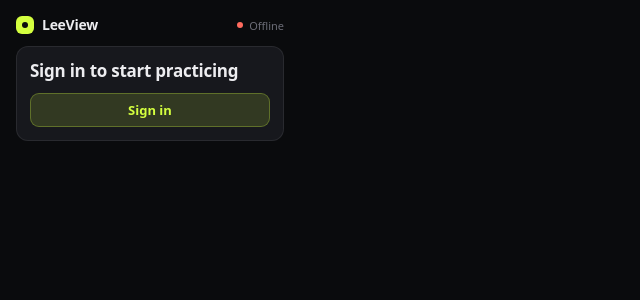
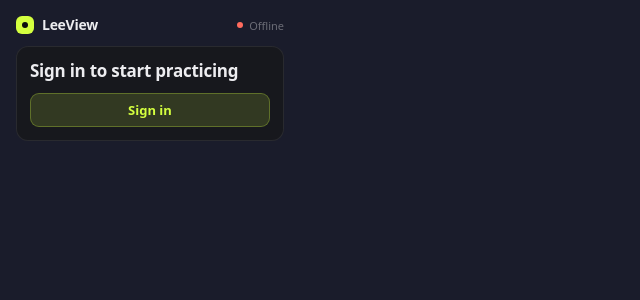
Before and after one commit to devams23/product_leeview, a React (Vite) app in the folder app/extension/: page / in a window 1280 px wide. Shown: the top 300 px of the page, without its empty margins (0-640 px from the left). Built offline with nearby package versions, Linux system fonts and the light colour scheme; no server answers.

Commit message:
Theme: the extension overlay and voice orb move to the same palette, with a stronger tint on the primary button

```diff
--- a/app/extension/index.html
+++ b/app/extension/index.html
@@ -1,13 +1,13 @@
 <!DOCTYPE html>
-<html lang="en" style="background:#0A0B0D">
+<html lang="en" style="background:#1A1C2B">
   <head>
     <meta charset="UTF-8" />
     <meta name="viewport" content="width=device-width, initial-scale=1.0" />
     <meta name="color-scheme" content="dark" />
-    <meta name="theme-color" content="#0A0B0D" />
+    <meta name="theme-color" content="#1A1C2B" />
     <title>LeeView</title>
   </head>
-  <body style="background:#0A0B0D">
+  <body style="background:#1A1C2B">
     <div id="root"></div>
     <script type="module" src="/src/popup/main.tsx"></script>
   </body>
--- a/app/extension/src/styles/overlay.css
+++ b/app/extension/src/styles/overlay.css
@@ -1,32 +1,32 @@
-/* LeeView overlay — "Studio" design tokens (spec §3). Keep values identical to the dashboard. */
+/* LeeView overlay — "Dusk" design tokens (spec §3). Keep values identical to the dashboard. */
 
 :host {
-  --ink-0: #0A0B0D;
-  --ink-1: #111216;
-  --ink-2: #17181D;
-  --ink-3: #1F2027;
-  --line: rgba(255, 255, 255, 0.08);
-  --line-2: rgba(255, 255, 255, 0.14);
-  --text-1: #EDEDF0;
-  --text-2: #A1A2AB;
-  --text-3: #6B6C76;
-  --signal: #D4FF3F;
-  --signal-ink: #0A0B0D;
-  --signal-soft: rgba(212, 255, 63, 0.12);
+  --ink-0: #1A1C2B;
+  --ink-1: #222436;
+  --ink-2: #2A2D42;
+  --ink-3: #34374F;
+  --line: rgba(255, 255, 255, 0.10);
+  --line-2: rgba(255, 255, 255, 0.18);
+  --text-1: #F3F2F7;
+  --text-2: #C2C2D3;
+  --text-3: #9C9DB4;
+  --signal: #CFF25A;
+  --signal-ink: #14151F;
+  --signal-soft: rgba(207, 242, 90, 0.12);
   /* Overlay sits on a bright editor for long stretches: actions use a tint, never a solid neon fill. */
-  --signal-tint: rgba(212, 255, 63, 0.14);
-  --signal-tint-hover: rgba(212, 255, 63, 0.21);
-  --signal-ring: rgba(212, 255, 63, 0.28);
-  --ai: #B9A6FF;
-  --ai-soft: rgba(185, 166, 255, 0.14);
-  --danger: #FF6B5E;
-  --danger-soft: rgba(255, 107, 94, 0.12);
-  --warn: #FFB547;
-  --ok: #4ADE80;
+  --signal-tint: rgba(207, 242, 90, 0.22);
+  --signal-tint-hover: rgba(207, 242, 90, 0.30);
+  --signal-ring: rgba(207, 242, 90, 0.45);
+  --ai: #C4B5FF;
+  --ai-soft: rgba(196, 181, 255, 0.14);
+  --danger: #FF8F80;
+  --danger-soft: rgba(255, 143, 128, 0.12);
+  --warn: #FFC46B;
+  --ok: #4EDDB4;
 
-  --diff-easy: #4ADE80;
-  --diff-medium: #FFB547;
-  --diff-hard: #FF6B5E;
+  --diff-easy: #4EDDB4;
+  --diff-medium: #FFC46B;
+  --diff-hard: #FF8F80;
 
   --radius-chip: 6px;
   --radius-control: 10px;
@@ -364,7 +364,7 @@
 .lv-btn--danger {
   background: transparent;
   color: var(--danger);
-  box-shadow: inset 0 0 0 1px rgba(255, 107, 94, 0.3);
+  box-shadow: inset 0 0 0 1px rgba(255, 143, 128, 0.3);
 }
 
 .lv-btn--danger:hover:not(:disabled) {
@@ -372,13 +372,13 @@
 }
 
 .lv-btn--confirm {
-  background: rgba(255, 107, 94, 0.18);
-  color: #ff8a7f;
-  box-shadow: inset 0 0 0 1px rgba(255, 107, 94, 0.45);
+  background: rgba(255, 143, 128, 0.18);
+  color: #FFB0A5;
+  box-shadow: inset 0 0 0 1px rgba(255, 143, 128, 0.45);
 }
 
 .lv-btn--confirm:hover:not(:disabled) {
-  background: rgba(255, 107, 94, 0.26);
+  background: rgba(255, 143, 128, 0.26);
 }
 
 .lv-btn--block {
@@ -440,7 +440,7 @@
 .lv-controls .lv-icon-btn--mute[aria-pressed="true"] {
   background: var(--danger-soft);
   color: var(--danger);
-  box-shadow: inset 0 0 0 1px rgba(255, 107, 94, 0.3);
+  box-shadow: inset 0 0 0 1px rgba(255, 143, 128, 0.3);
 }
 
 /* ---- Type & atoms ---------------------------------------------------------- */
@@ -519,12 +519,12 @@
 
 .lv-chip--easy {
   color: var(--diff-easy);
-  background: rgba(74, 222, 128, 0.12);
+  background: rgba(78, 221, 180, 0.12);
 }
 
 .lv-chip--medium {
   color: var(--diff-medium);
-  background: rgba(255, 181, 71, 0.12);
+  background: rgba(255, 196, 107, 0.12);
 }
 
 .lv-chip--hard {
```
Also changed, not shown: app/extension/src/components/VoiceOrb.tsx (+4 -4 lines).
